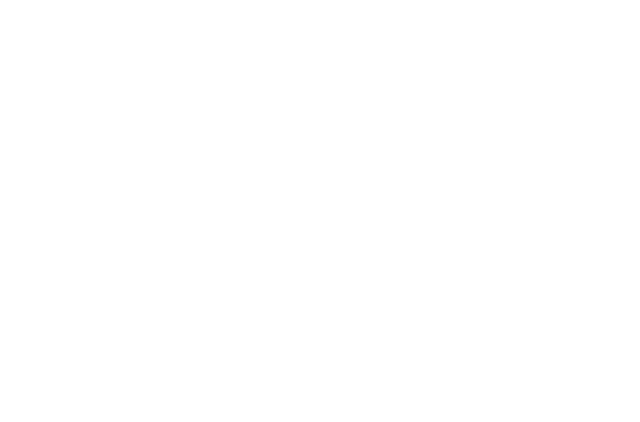
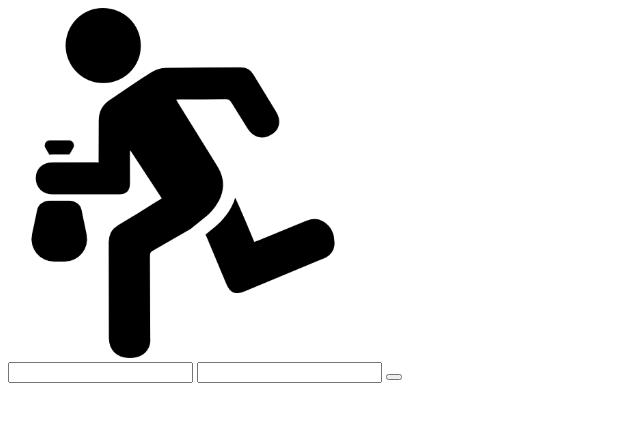
Before and after one commit to michaelb-code/mike_projet_github, a plain HTML site: page index.html in a window 1280 px wide. Shown: the whole page, without its empty margins (0-640 px from the left). Drawn offline with Linux system fonts and the light colour scheme.

Commit message:
add photo voleur

```diff
--- a/index.html
+++ b/index.html
@@ -6,6 +6,11 @@
     <title>Document</title>
 </head>
 <body>
-
+    <img src="voleur.png" alt="image d'un voleur" width="350">
+    <form action="">
+        <input type="text">
+        <input type="text">
+        <button></button>
+    </form>
 </body>
 </html>
```
Also changed, not shown: app.js (added), css/styles.css (added), voleur.png (added).
